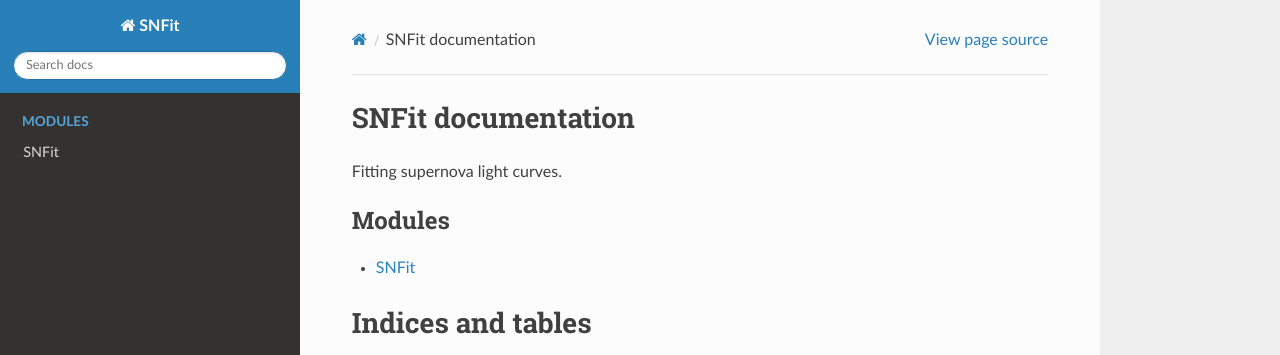
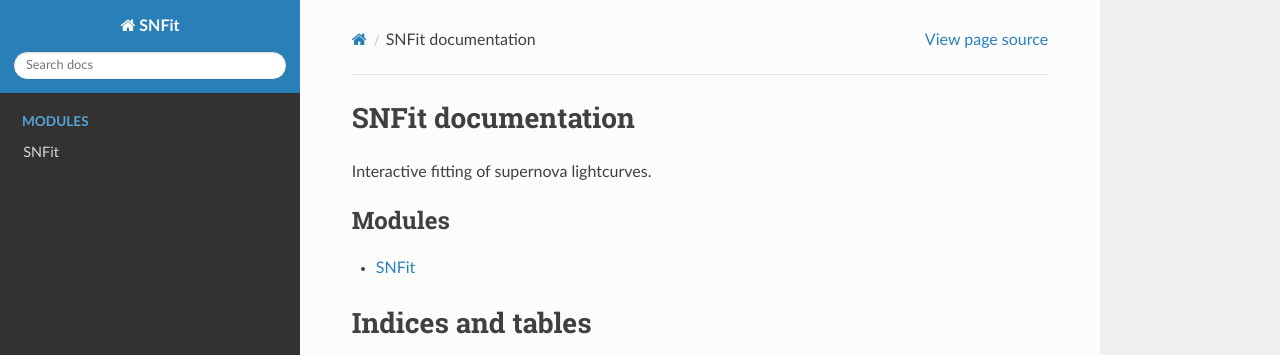
Before and after one commit to moira-andrews/SNFit, a Sphinx documentation site: the page built from docs/index.rst, in a window 1280 px wide. Shown: the top 355 px of the page. Built offline with Sphinx 7.4.7 and the Read the Docs theme 3.1.0, drawn with Linux system fonts in a browser that asks for light colours; pages that are not in the unit, such as notebooks, are missing from menus.

```diff
--- a/docs/index.rst
+++ b/docs/index.rst
@@ -1,7 +1,7 @@
 SNFit documentation
 ===================
 
-Fitting supernova light curves.
+Interactive fitting of supernova lightcurves.
 
 .. toctree::
    :maxdepth: 2
```
Also changed, not shown: README.md (+1 -0 lines).
